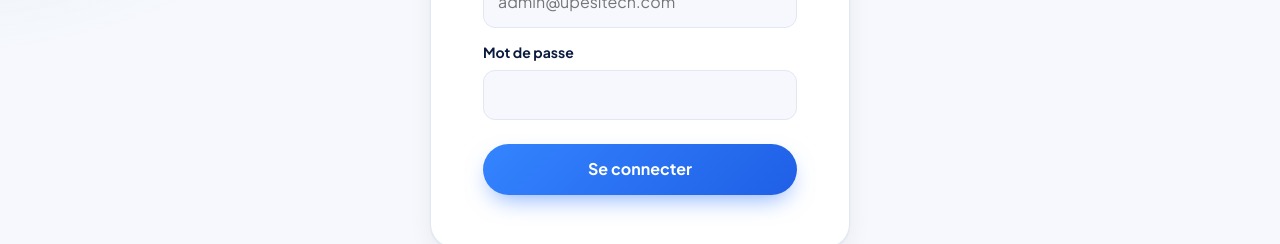
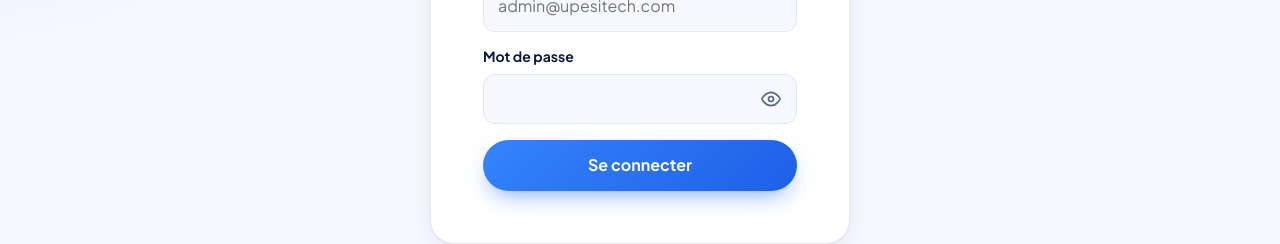
Before and after one commit to ISAAC-svg-cl/upesitech, a React (Vite) app in the folder frontend/: page /connexion in a window 1280 px wide. Shown: the part 369-613 px from the top of the page. Built offline with nearby package versions, Linux system fonts and the light colour scheme; no server answers.

Commit message:
feat(login): add password visibility toggle

```diff
--- a/frontend/src/pages/Login.tsx
+++ b/frontend/src/pages/Login.tsx
@@ -7,6 +7,7 @@ export default function Login() {
   const navigate = useNavigate();
   const [email, setEmail] = useState('');
   const [password, setPassword] = useState('');
+  const [showPw, setShowPw] = useState(false);
   const [err, setErr] = useState('');
   const [busy, setBusy] = useState(false);
 
@@ -50,18 +51,43 @@ export default function Login() {
             placeholder="admin@upesitech.com"
           />
           <label htmlFor="adm-pw">Mot de passe</label>
+          <div style={{ position: 'relative' }}>
             <input
               id="adm-pw"
-            type="password"
+              type={showPw ? 'text' : 'password'}
               autoComplete="current-password"
               value={password}
               onChange={(e) => setPassword(e.target.value)}
               disabled={busy}
+              style={{ paddingRight: 44 }}
             />
-          <div className="err" role="alert">
-            {err}
+            <button
+              type="button"
+              onClick={() => setShowPw((v) => !v)}
+              aria-label={showPw ? 'Masquer le mot de passe' : 'Afficher le mot de passe'}
+              style={{
+                position: 'absolute', right: 12, top: '50%', transform: 'translateY(-50%)',
+                background: 'none', border: 'none', cursor: 'pointer', padding: 4,
+                color: 'var(--muted)', display: 'flex', alignItems: 'center',
+              }}
+            >
+              {showPw ? (
+                /* Œil barré */
+                <svg xmlns="http://www.w3.org/2000/svg" width="20" height="20" viewBox="0 0 24 24" fill="none" stroke="currentColor" strokeWidth="2" strokeLinecap="round" strokeLinejoin="round">
+                  <path d="M17.94 17.94A10.07 10.07 0 0 1 12 20c-7 0-11-8-11-8a18.45 18.45 0 0 1 5.06-5.94M9.9 4.24A9.12 9.12 0 0 1 12 4c7 0 11 8 11 8a18.5 18.5 0 0 1-2.16 3.19m-6.72-1.07a3 3 0 1 1-4.24-4.24"/>
+                  <line x1="1" y1="1" x2="23" y2="23"/>
+                </svg>
+              ) : (
+                /* Œil ouvert */
+                <svg xmlns="http://www.w3.org/2000/svg" width="20" height="20" viewBox="0 0 24 24" fill="none" stroke="currentColor" strokeWidth="2" strokeLinecap="round" strokeLinejoin="round">
+                  <path d="M1 12s4-8 11-8 11 8 11 8-4 8-11 8-11-8-11-8z"/>
+                  <circle cx="12" cy="12" r="3"/>
+                </svg>
+              )}
+            </button>
           </div>
-          <button className="btn" type="submit" disabled={busy} style={{ width: '100%', justifyContent: 'center' }}>
+          {err && <div className="err" role="alert" style={{ marginTop: 8 }}>{err}</div>}
+          <button className="btn" type="submit" disabled={busy} style={{ width: '100%', justifyContent: 'center', marginTop: 16 }}>
             {busy ? 'Connexion en cours…' : 'Se connecter'}
           </button>
         </form>
```
Lines whose indentation alone changed are shown as unchanged.
